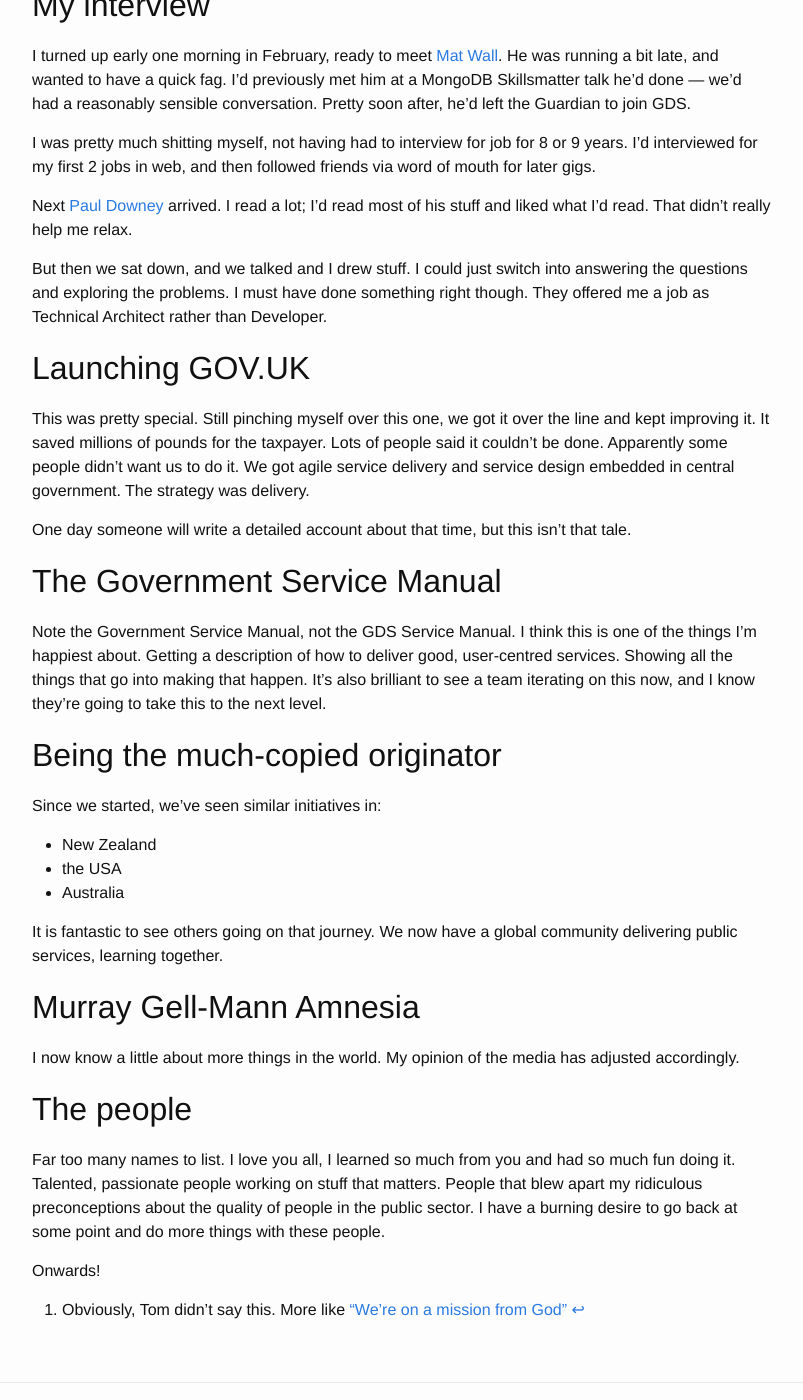
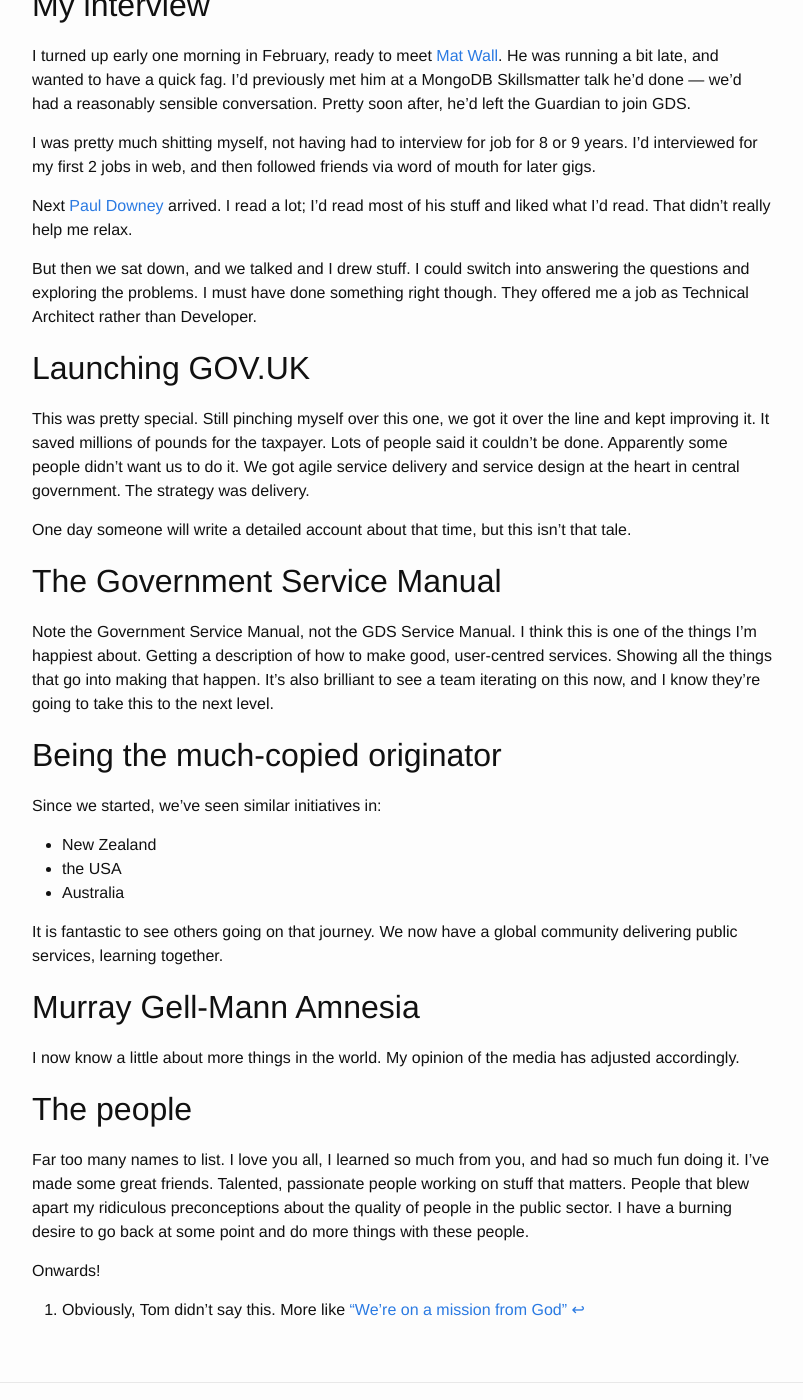
Before and after one commit to jabley/jamesabley.com, a Jekyll site: the page built from _posts/2016-01-21-gds-alumnus.md, in a window 1280 px wide and 1400 px high, scrolled down 348 px. Shown: the whole window, without its empty margins (238-1041 px from the left). Built offline with Jekyll 4.4.1, drawn with Linux system fonts in a browser that asks for light colours.

Commit message:
Jargone sweep

```diff
--- a/_posts/2016-01-21-gds-alumnus.md
+++ b/_posts/2016-01-21-gds-alumnus.md
@@ -16,17 +16,17 @@
 
 Next [Paul Downey][psd] arrived. I read a lot; I'd read most of his stuff and liked what I'd read. That didn't really help me relax.
 
-But then we sat down, and we talked and I drew stuff. I could just switch into answering the questions and exploring the problems. I must have done something right though. They offered me a job as Technical Architect rather than Developer.
+But then we sat down, and we talked and I drew stuff. I could switch into answering the questions and exploring the problems. I must have done something right though. They offered me a job as Technical Architect rather than Developer.
 
 ## Launching GOV.UK
 
-This was pretty special. Still pinching myself over this one, we got it over the line and kept improving it. It saved millions of pounds for the taxpayer. Lots of people said it couldn't be done. Apparently some people didn't want us to do it. We got agile service delivery and service design embedded in central government. The strategy was delivery.
+This was pretty special. Still pinching myself over this one, we got it over the line and kept improving it. It saved millions of pounds for the taxpayer. Lots of people said it couldn't be done. Apparently some people didn't want us to do it. We got agile service delivery and service design at the heart in central government. The strategy was delivery.
 
 One day someone will write a detailed account about that time, but this isn't that tale.
 
 ## The Government Service Manual
 
-Note the Government Service Manual, not the GDS Service Manual. I think this is one of the things I'm happiest about. Getting a description of how to deliver good, user-centred services. Showing all the things that go into making that happen. It's also brilliant to see a team iterating on this now, and I know they're going to take this to the next level.
+Note the Government Service Manual, not the GDS Service Manual. I think this is one of the things I'm happiest about. Getting a description of how to make good, user-centred services. Showing all the things that go into making that happen. It's also brilliant to see a team iterating on this now, and I know they're going to take this to the next level.
 
 ## Being the much-copied originator
 
@@ -44,7 +44,7 @@
 
 ## The people
 
-Far too many names to list. I love you all, I learned so much from you and had so much fun doing it. Talented, passionate people working on stuff that matters. People that blew apart my ridiculous preconceptions about the quality of people in the public sector. I have a burning desire to go back at some point and do more things with these people.
+Far too many names to list. I love you all, I learned so much from you, and had so much fun doing it. I've made some great friends. Talented, passionate people working on stuff that matters. People that blew apart my ridiculous preconceptions about the quality of people in the public sector. I have a burning desire to go back at some point and do more things with these people.
 
 Onwards!
 
```
